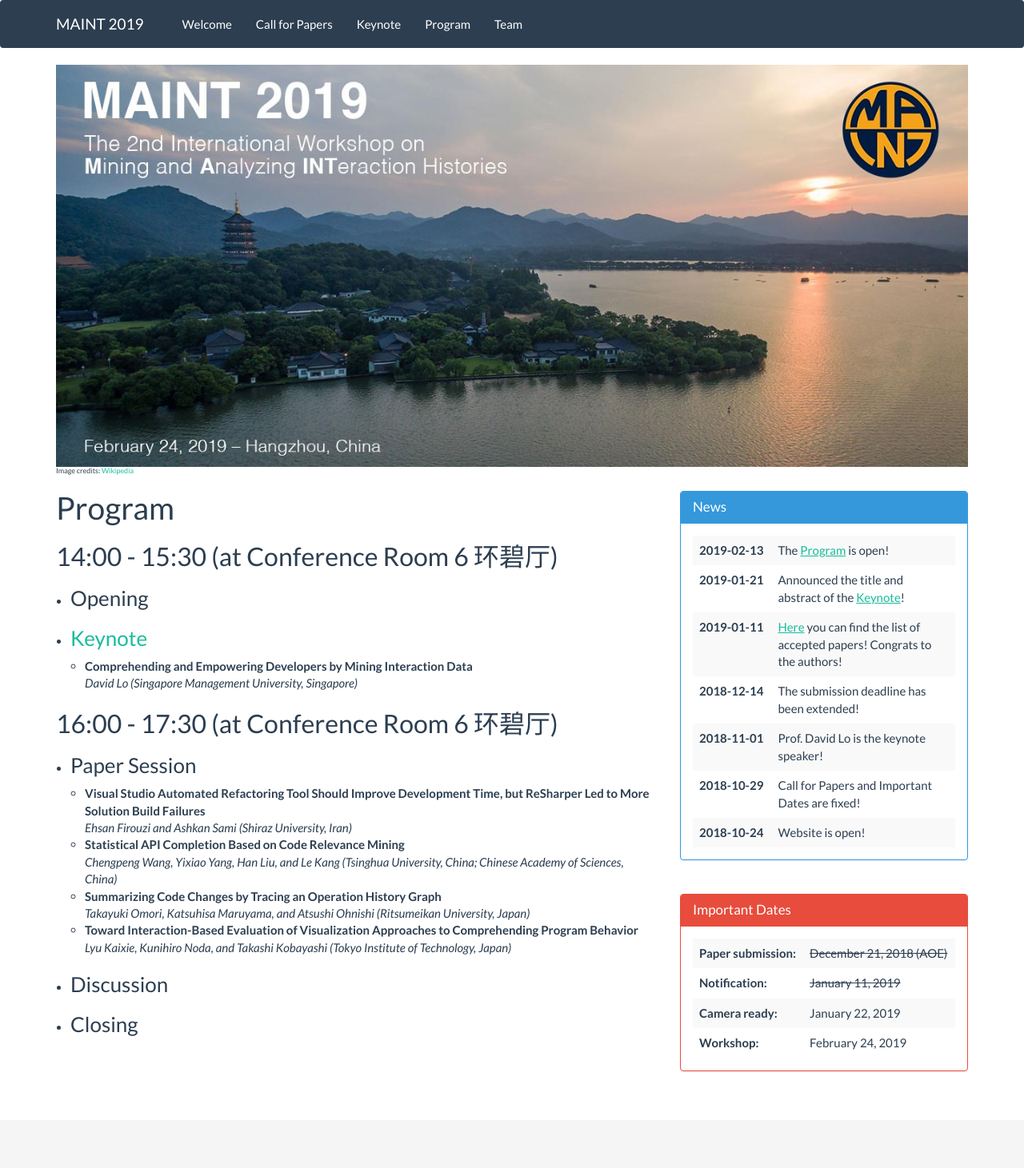
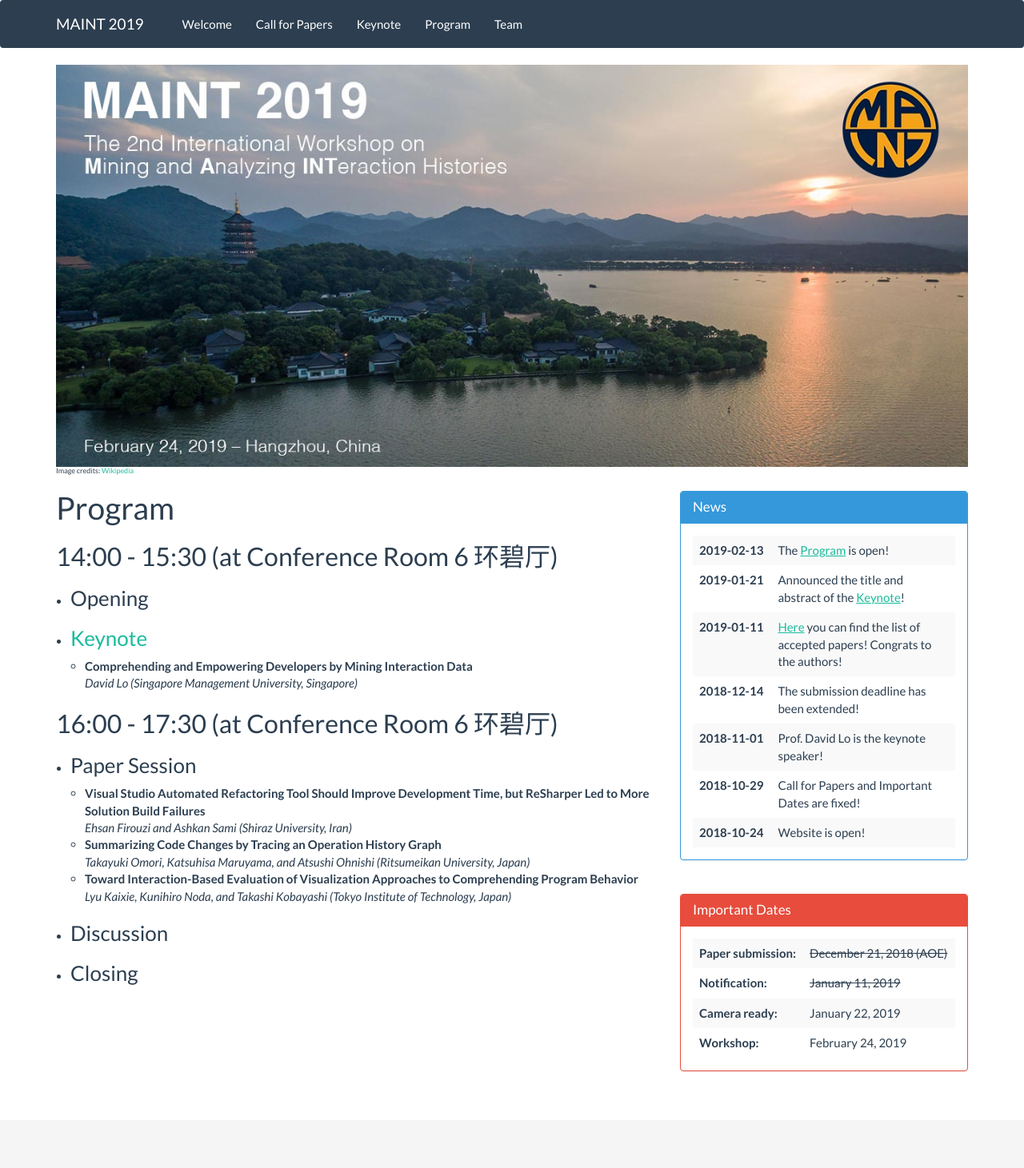
Before and after one commit to maint2019/maint2019.github.io, a Jekyll site: the page built from program.html, in a window 1280 px wide. Shown: the whole page at 80% size. Built offline with Jekyll 4.4.1, drawn with Linux system fonts in a browser that asks for light colours.

Commit message:
Remove No Show paper

```diff
--- a/program.html
+++ b/program.html
@@ -18,8 +18,6 @@ title: "MAINT 2019: Program"
   <li><h3>Paper Session</h3><ul>
     <li><strong>Visual Studio Automated Refactoring Tool Should Improve Development Time, but ReSharper Led to More Solution Build Failures</strong><br>
       <em>Ehsan Firouzi and Ashkan Sami (Shiraz University, Iran)</em></li>
-    <li><strong>Statistical API Completion Based on Code Relevance Mining</strong><br />
-      <em>Chengpeng Wang, Yixiao Yang, Han Liu, and Le Kang (Tsinghua University, China; Chinese Academy of Sciences, China)</em></li>
     <li><strong>Summarizing Code Changes by Tracing an Operation History Graph</strong><br>
       <em>Takayuki Omori, Katsuhisa Maruyama, and Atsushi Ohnishi (Ritsumeikan University, Japan)</em></li>
     <li><strong>Toward Interaction-Based Evaluation of Visualization Approaches to Comprehending Program Behavior</strong><br>
```
